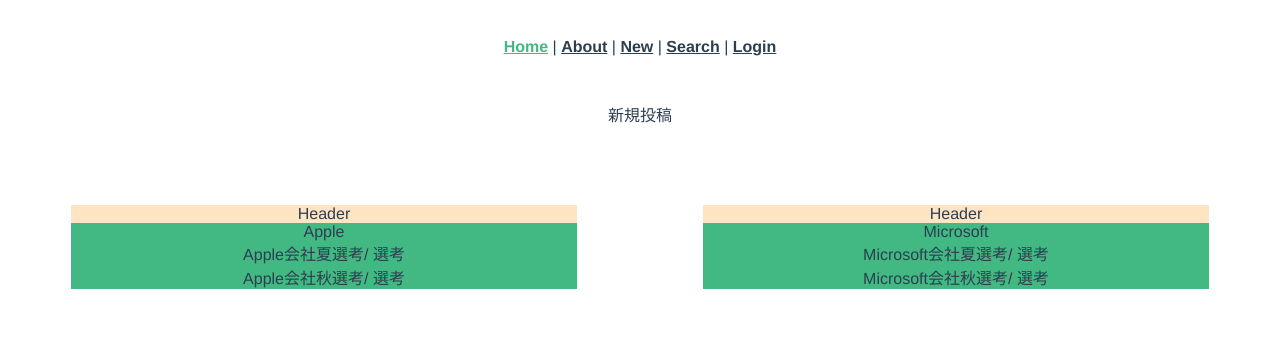
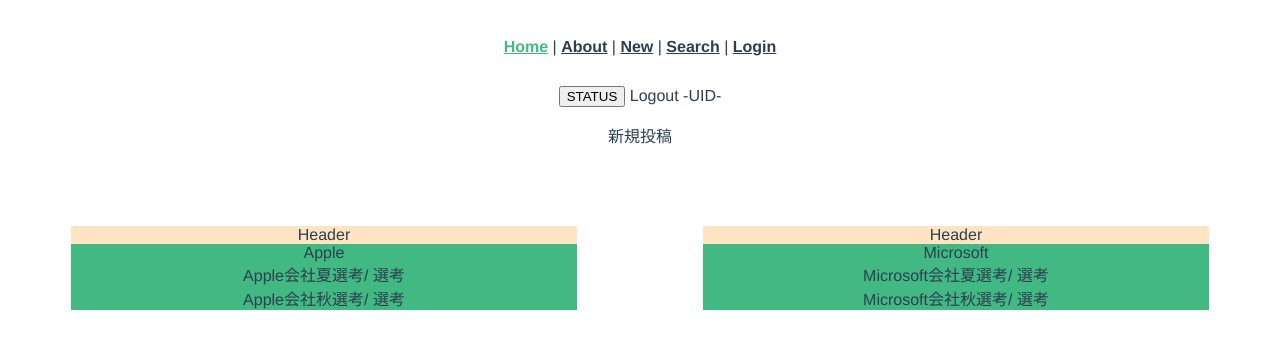
Before and after one commit to webex13-team-1/team1-project, a Vue app: page / in a window 1280 px wide. Shown: the top 348 px of the page. Built offline with nearby package versions, Linux system fonts and the light colour scheme; no server answers.

Commit message:
Make a login identification function in all pages

```diff
--- a/src/App.vue
+++ b/src/App.vue
@@ -5,6 +5,11 @@
     <router-link to="/new">New</router-link> |
     <router-link to="/search">Search</router-link> |
     <router-link to="/login">Login</router-link>
+  </div>
+  <div>
+    <button v-on:click="identifyLoginStatus">STATUS</button>
+    {{ loginStatus }}
+    {{ loginUid }}
   </div>
   <router-view />
 </template>
@@ -31,3 +36,58 @@
   color: #42b983;
 }
 </style>
+
+<script>
+//SIGNUP関連
+import { getAuth } from "firebase/auth"
+
+//ログインSTATUS関連
+import { onAuthStateChanged } from "firebase/auth"
+
+import { db } from "./firebase"
+
+const auth = getAuth()
+
+db
+
+export default {
+  data() {
+    return {
+      username: "",
+      email: "",
+      password: "",
+      loginStatus: "",
+      loginUid: "",
+      loginUsername: "",
+      loginEmail: "",
+    }
+  },
+  methods: {
+    identifyLoginStatus() {
+      onAuthStateChanged(auth, (user) => {
+        console.log("------A")
+        if (user) {
+          this.loginStatus = "Logined"
+          this.loginUid = user.uid
+        } else {
+          this.loginStatus = "Logout"
+          this.loginUid = "-UID-"
+        }
+      })
+    },
+  },
+  created() {
+    onAuthStateChanged(auth, (user) => {
+      console.log("------B")
+      if (user) {
+        this.loginStatus = "Logined"
+        this.loginUid = user.uid
+      } else {
+        this.loginStatus = "Logout"
+        this.loginUid = "-UID-"
+      }
+    })
+    //ここの関数はmethodsの関数と同じなので、まとめれば！
+  },
+}
+</script>
```
